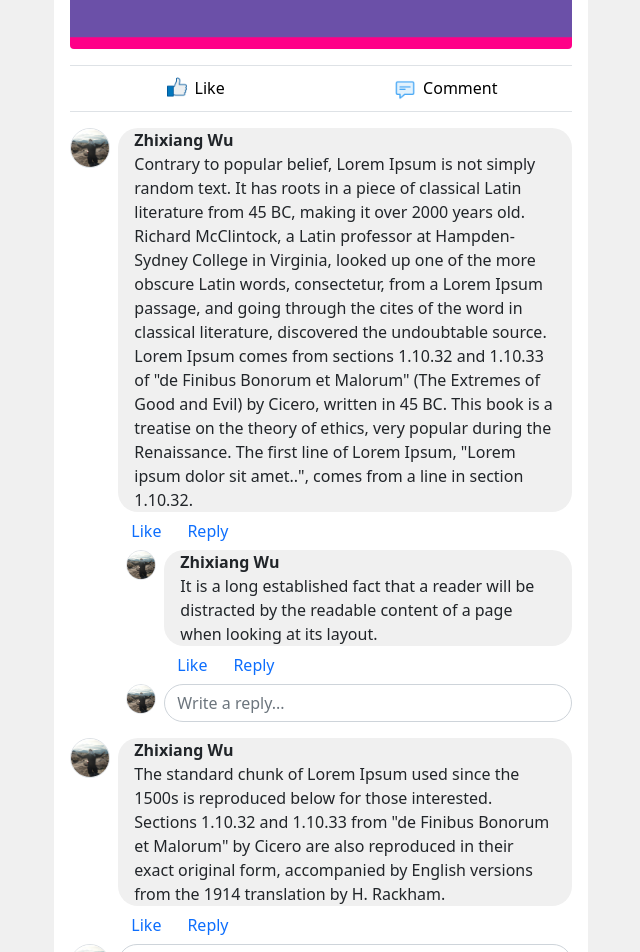
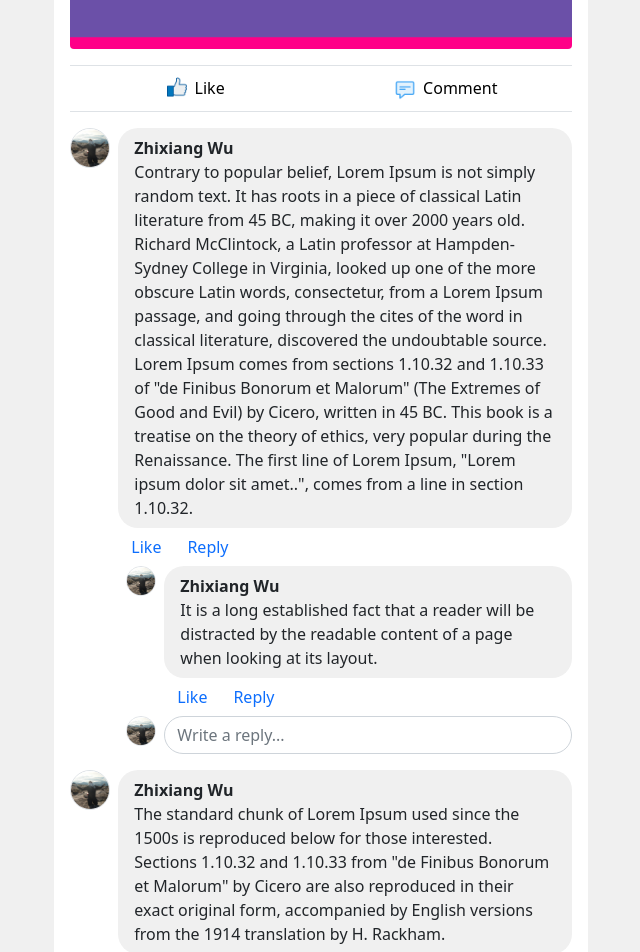
Before and after one commit to wuzhixiang88/GA-Projects, a React (Create React App) app in the folder unit4_project/phasebook/client/: page /1 in a window 1280 px wide. Shown: the part 1060-2012 px from the top of the page, without its empty margins (319-959 px from the left). Built offline with nearby package versions, Linux system fonts and the light colour scheme.

Commit message:
add padding to post comments and reply message

```diff
--- a/unit4_project/phasebook/client/src/components/PostFeed.jsx
+++ b/unit4_project/phasebook/client/src/components/PostFeed.jsx
@@ -156,10 +156,10 @@ const PostFeed = () => {
               </Col>
               <Col>
                 <Col id="user-comment-col">
-                  <Card.Text className="fw-bold mb-0 ps-3">
+                  <Card.Text className="fw-bold mb-0 ps-3 pt-2">
                     Zhixiang Wu
                   </Card.Text>
-                  <Card.Text className="px-3">
+                  <Card.Text className="px-3 pb-2">
                     Contrary to popular belief, Lorem Ipsum is not simply random
                     text. It has roots in a piece of classical Latin literature
                     from 45 BC, making it over 2000 years old. Richard
@@ -201,10 +201,10 @@ const PostFeed = () => {
                   </Col>
                   <Col>
                     <Col id="user-comment-col">
-                      <Card.Text className="fw-bold mb-0 ps-3">
+                      <Card.Text className="fw-bold mb-0 ps-3 pt-2">
                         Zhixiang Wu
                       </Card.Text>
-                      <Card.Text className="px-3">
+                      <Card.Text className="px-3 pb-2">
                         It is a long established fact that a reader will be
                         distracted by the readable content of a page when
                         looking at its layout.
@@ -264,10 +264,10 @@ const PostFeed = () => {
               </Col>
               <Col>
                 <Col id="user-comment-col">
-                  <Card.Text className="fw-bold mb-0 ps-3">
+                  <Card.Text className="fw-bold mb-0 ps-3 pt-2">
                     Zhixiang Wu
                   </Card.Text>
-                  <Card.Text className="px-3">
+                  <Card.Text className="px-3 pb-2">
                     The standard chunk of Lorem Ipsum used since the 1500s is
                     reproduced below for those interested. Sections 1.10.32 and
                     1.10.33 from "de Finibus Bonorum et Malorum" by Cicero are
```
